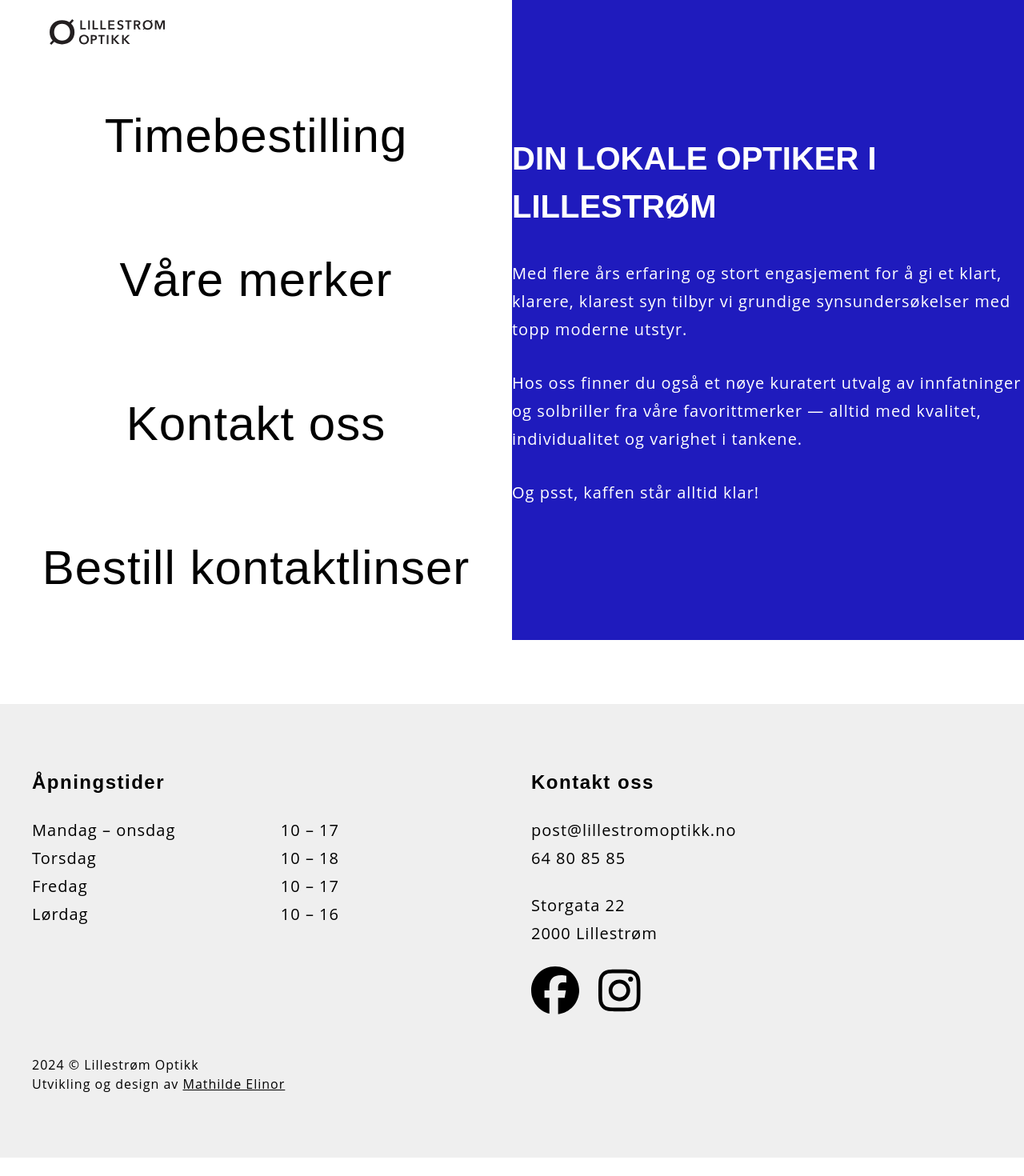
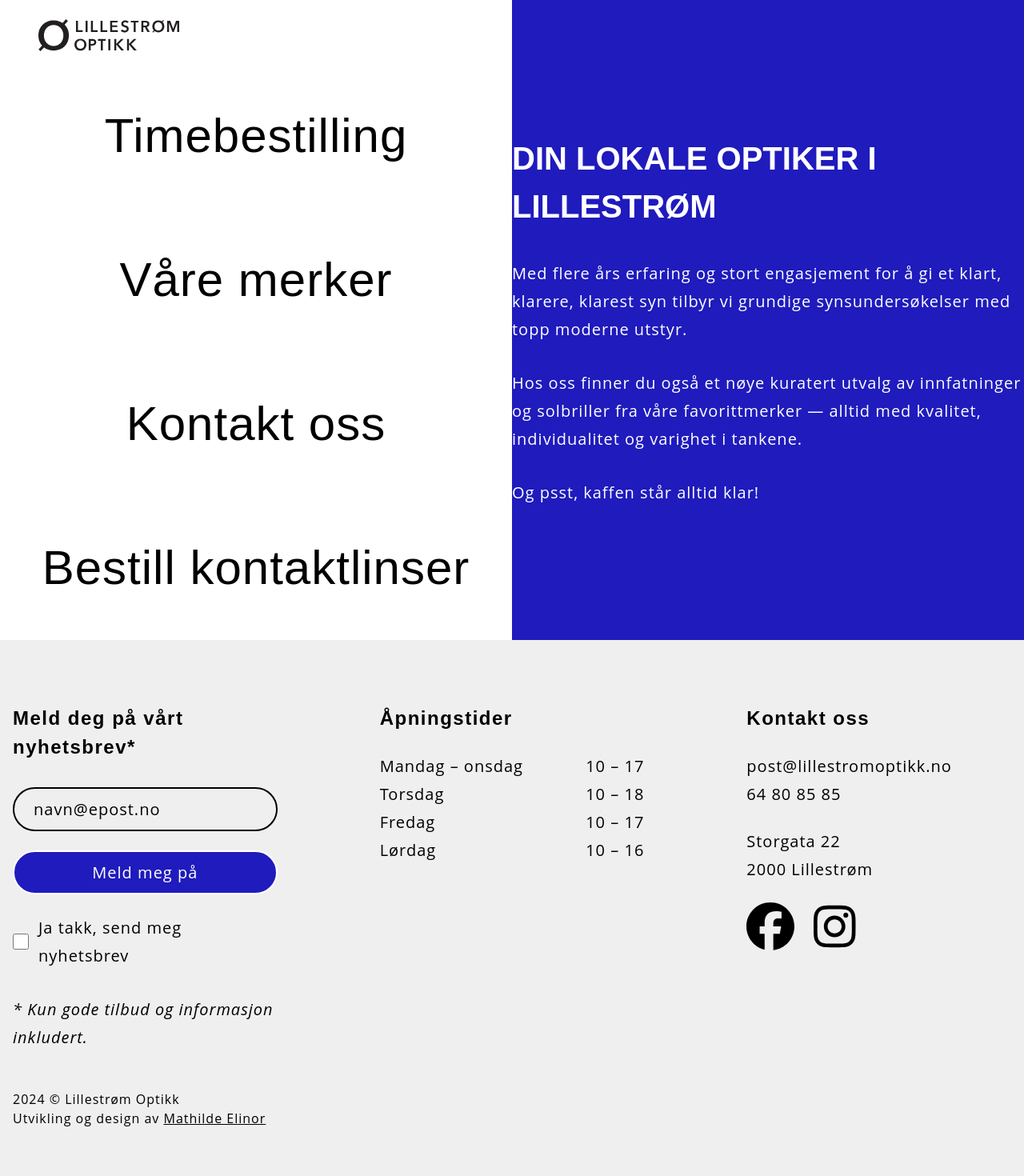
Before and after one commit to mathildeew/lillestromoptikk, a React (Vite) app: page / in a window 1280 px wide. Shown: the top 1470 px of the page at 80% size. Before the commit the page ends 1447 px from the top, so only its background shows below. Built offline with nearby package versions, Linux system fonts and the light colour scheme; a web font is replaced by a local one.

Commit message:
adds styles

```diff
--- a/src/components/BrandsAnimation/index.jsx
+++ b/src/components/BrandsAnimation/index.jsx
@@ -5,25 +5,21 @@ import { useEffect } from "react";
 export default function BrandsAnimation() {
   const moscot = gsap.timeline({
     repeat: -1,
-    delay: 1,
     repeatDelay: 2,
   });
 
   const orgreen = gsap.timeline({
     repeat: -1,
-    delay: 1,
     repeatDelay: 2,
   });
 
   const masunaga = gsap.timeline({
     repeat: -1,
-    delay: 1,
     repeatDelay: 2,
   });
 
   const resrei = gsap.timeline({
     repeat: -1,
-    delay: 1,
     repeatDelay: 2,
   });
 
--- a/src/components/Header/index.jsx
+++ b/src/components/Header/index.jsx
@@ -20,17 +20,13 @@ export default function Header() {
 
   return (
     <>
-      <header
-        className={`bg-white h-20 flex items-center z-40 relative md:px-12 ${
-          path === "/" ? "w-1/2" : "w-full"
-        }`}
-      >
-        <div className="w-full max-w-screen-2xl flex justify-between items-center px-6 py-12 md:mx-auto md:px-3.5 md:py-16">
+      <header className="bg-white w-full h-fit flex items-center px-4 z-10 absolute md:px-12">
+        <div className="w-full max-w-screen-2xl flex justify-between items-center py-6 md:mx-auto ">
           <Link to={`/`}>
             <img
               aria-label="Gå til forsiden"
               src="/identity/logo.svg"
-              className="w-36"
+              className="w-44"
               alt="Lillestrøm Optikk logo"
             />
           </Link>
--- a/src/components/HomeNav/index.jsx
+++ b/src/components/HomeNav/index.jsx
@@ -14,7 +14,7 @@ export default function HomeNav() {
 
   return (
     <>
-      <div className="flex w-full h-screen absolute top-0">
+      <div className="w-full h-screen relative top-0 z-20 hidden lg:flex">
         <div className="w-1/2 pt-20">
           <ul className="h-full flex flex-col justify-around items-center">
             <li>
--- a/src/components/Layout/Footer/index.jsx
+++ b/src/components/Layout/Footer/index.jsx
@@ -1,10 +1,13 @@
 import { FontAwesomeIcon } from "@fortawesome/react-fontawesome";
 import { faFacebook, faInstagram } from "@fortawesome/free-brands-svg-icons";
+import Newsletter from "../../Newsletter";
 
 export default function Footer() {
   return (
-    <footer className="bg-grey w-full px-4 py-20 sticky top-[100vh] md:px-10">
-      <div className="max-w-7xl grid gap-12 mx-auto md:grid-cols-2">
+    <footer className="bg-grey w-full flex justify-center px-4 py-20 sticky top-[100vh]">
+      <div className="max-w-9xl grid gap-12 md:grid-cols-2 lg:grid-cols-3 lg:gap-x-32">
+        <Newsletter />
+
         <div className="flex flex-col gap-6">
           <h3>Åpningstider</h3>
           <div className="flex justify-between max-w-sm">
@@ -24,7 +27,7 @@ export default function Footer() {
           </div>
         </div>
 
-        <div className="flex flex-col gap-6">
+        <div className="w-fit flex flex-col gap-6">
           <h3>Kontakt oss</h3>
           <div>
             <a href="mailto:post@lillestromoptikk.no">
@@ -38,7 +41,7 @@ export default function Footer() {
             <p>2000 Lillestrøm</p>
           </div>
 
-          <div className="flex  gap-6">
+          <div className="flex gap-6">
             <a
               href="https://www.facebook.com/lillestromoptikk"
               aria-label="Følg oss på Facebook"
--- a/src/components/Newsletter/index.jsx
+++ b/src/components/Newsletter/index.jsx
@@ -39,27 +39,27 @@ export default function Newsletter() {
   };
 
   return (
-    <section className=" bg-darkBlue px-4 py-24 md:px-10 md:py-32 md:flex md:items-center">
-      <div className="max-w-7xl flex flex-col gap-12 mx-auto ">
-        <h2 className="text-white">Meld deg på vårt nyhetsbrev*</h2>
-        <form className="flex flex-col gap-12" ref={form} onSubmit={sendEmail}>
+    <section className="w-fit md:flex md:items-center justify-center">
+      <div className="flex flex-col gap-8 ">
+        <h3>Meld deg på vårt nyhetsbrev*</h3>
+        <form className="flex flex-col gap-6" ref={form} onSubmit={sendEmail}>
           <div className="relative w-full flex flex-col gap-6">
             <input
               id="epost"
               type="email"
               name="user_email"
-              className="bg-white w-full py-4 pl-6 border-2 border-black rounded-full"
+              className="bg-grey w-full py-2 pl-6 border-2 border-black rounded-full"
               placeholder="navn@epost.no"
               required
             />
             <button
               value="Send"
-              className="text-white px-4 py-2 border-2 border-white rounded-full md:absolute md:bg-darkBlue  md:right-5 md:top-2  transition-all 0.2s ease-in-out hover:bg-white hover:text-darkBlue lg:hover:border-darkBlue "
+              className="text-white px-4 py-2 border-2 border-white rounded-full md:bg-kleinBlue transition-all 0.2s ease-in-out hover:bg-white hover:text-kleinBlue lg:hover:border-kleinBlue "
             >
               {btnText}
             </button>
           </div>
-          <div className="flex items-center gap-4">
+          <div className="flex items-center gap-3">
             <input
               className="bg-white"
               type="checkbox"
@@ -68,12 +68,10 @@ export default function Newsletter() {
               aria-checked={checked}
               required
             />
-            <p className="text-white">Ja takk, send meg nyhetsbrev</p>
+            <p className="">Ja takk, send meg nyhetsbrev</p>
           </div>
         </form>
-        <p className="text-white italic">
-          * Kun gode tilbud og informasjon inkludert
-        </p>
+        <p className="italic">* Kun gode tilbud og informasjon inkludert.</p>
       </div>
     </section>
   );
--- a/src/index.css
+++ b/src/index.css
@@ -90,6 +90,7 @@
   }
 
   input::placeholder {
+    color: black;
     font-size: 20px;
   }
 
--- a/src/pages/Home/index.jsx
+++ b/src/pages/Home/index.jsx
@@ -19,10 +19,11 @@ export default function Home() {
 
       <main>
         <HomeNav />
+
         {/* <Hero />
         <Intro />
-        <TimeForCheck />
-        <Newsletter /> */}
+        <TimeForCheck /> */}
+        {/* <Newsletter /> */}
       </main>
     </>
   );
```
